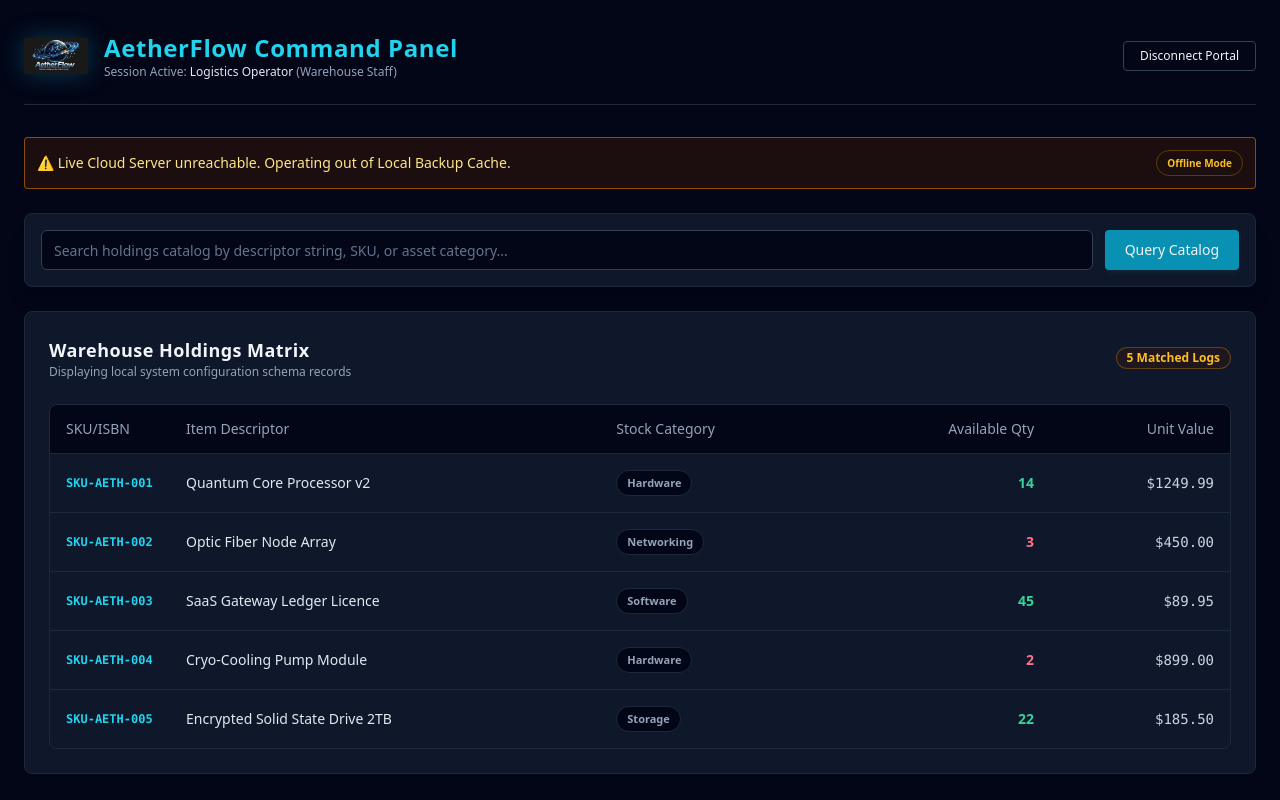
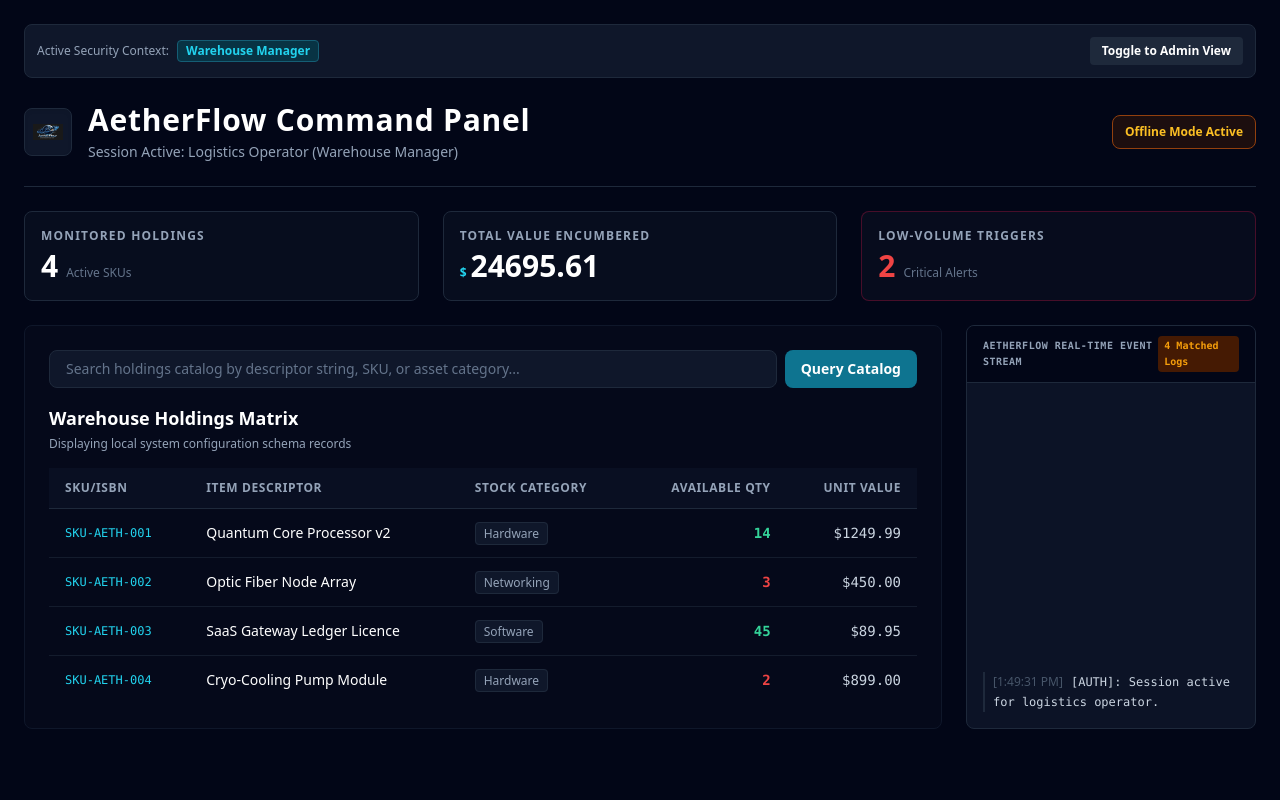
Before and after one commit to DizzyWizzy88/AetherFlow, a React (Vite) app: page /dashboard in a window 1280 px wide. Built offline with nearby package versions, Linux system fonts and the light colour scheme; no server answers.

Commit message:
feat(UI): implement role toggle to merge admin and manager layout contexts (AF-204, AF-210)

```diff
--- a/src/components/Dashboard.jsx
+++ b/src/components/Dashboard.jsx
@@ -1,232 +1,208 @@
-import React, { useState, useEffect } from 'react';
-import { useNavigate } from 'react-router-dom';
-import { Card, CardHeader, CardTitle, CardContent } from './ui/card';
-import { Badge } from './ui/badge';
-import { Input } from './ui/input';
-import { Table, TableBody, TableCell, TableHead, TableHeader, TableRow } from './ui/table';
+import React, { useState, useMemo } from 'react';
 
-// Hardcoded Emergency Backup Data Asset Pool
-const MOCK_FALLBACK_INVENTORY = [
-  { id: 1, sku: 'SKU-AETH-001', name: 'Quantum Core Processor v2', category: 'Hardware', quantity: 14, price: 1249.99 },
-  { id: 2, sku: 'SKU-AETH-002', name: 'Optic Fiber Node Array', category: 'Networking', quantity: 3, price: 450.00 },
-  { id: 3, sku: 'SKU-AETH-003', name: 'SaaS Gateway Ledger Licence', category: 'Software', quantity: 45, price: 89.95 },
-  { id: 4, sku: 'SKU-AETH-004', name: 'Cryo-Cooling Pump Module', category: 'Hardware', quantity: 2, price: 899.00 },
-  { id: 5, sku: 'SKU-AETH-005', name: 'Encrypted Solid State Drive 2TB', category: 'Storage', quantity: 22, price: 185.50 }
+const initialInventory = [
+  { id: 1, name: 'Quantum Core Processor v2', sku: 'SKU-AETH-001', quantity: 14, price: 1249.99, category: 'Hardware' },
+  { id: 2, name: 'Optic Fiber Node Array', sku: 'SKU-AETH-002', quantity: 3, price: 450.00, category: 'Networking' },
+  { id: 3, name: 'SaaS Gateway Ledger Licence', sku: 'SKU-AETH-003', quantity: 45, price: 89.95, category: 'Software' },
+  { id: 4, name: 'Cryo-Cooling Pump Module', sku: 'SKU-AETH-004', quantity: 2, price: 899.00, category: 'Hardware' },
 ];
 
 export default function Dashboard() {
-  const [inventory, setInventory] = useState([]);
+  const [inventory, setInventory] = useState(initialInventory);
   const [searchQuery, setSearchQuery] = useState('');
-  const [isLoading, setIsLoading] = useState(true);
-  const [usingFallback, setUsingFallback] = useState(false);
-  const navigate = useNavigate();
+  const [usingFallback, setUsingFallback] = useState(true); // Matches your old layout state
 
-  const currentUserName = localStorage.getItem('userName') || 'Logistics Operator';
-  const currentUserRole = localStorage.getItem('userRole') || 'Warehouse Staff';
+  // ROLE STATE: 'admin' (your old look) or 'manager' (your new look)
+  const [currentRole, setCurrentRole] = useState('manager');
 
-  // Master fetch function handling both global listing and live query string routing
-  const fetchInventoryData = async (query = '') => {
-    setIsLoading(true);
-    try {
-      // Determine target endpoint based on whether a search query exists
-      const endpoint = query.trim()
-        ? `https://aetherflow-production.up.railway.app/api/inventory/search?q=${encodeURIComponent(query.trim())}`
-        : 'https://aetherflow-production.up.railway.app/api/inventory';
+  const [logs, setLogs] = useState([
+    { timestamp: new Date().toLocaleTimeString(), message: '[AUTH]: Session active for logistics operator.', type: 'auth' }
+  ]);
 
-      const response = await fetch(endpoint, {
-        method: 'GET',
-        headers: {
-          'Authorization': `Bearer ${localStorage.getItem('token')}`,
-          'Content-Type': 'application/json'
-        }
-      });
+  const addLog = (message, type = 'system') => {
+    const newLog = { timestamp: new Date().toLocaleTimeString(), message, type };
+    setLogs((prevLogs) => [newLog, ...prevLogs.slice(0, 14)]);
+  };
 
-      if (!response.ok) {
-        throw new Error('Failed to synchronize inventory tables.');
-      }
-
-      const data = await response.json();
-      setInventory(data);
-      setUsingFallback(false);
-    } catch (err) {
-      console.warn('Inventory Sync Error: Falling back to local cache data pool.', err);
-
-      // If server fails, handle search filtering entirely on our local backup pool
-      if (query.trim()) {
-        const filteredMock = MOCK_FALLBACK_INVENTORY.filter(item =>
-          item.name.toLowerCase().includes(query.toLowerCase()) ||
-          item.sku.toLowerCase().includes(query.toLowerCase()) ||
-          item.category.toLowerCase().includes(query.toLowerCase())
-        );
-        setInventory(filteredMock);
-      } else {
-        setInventory(MOCK_FALLBACK_INVENTORY);
-      }
-      setUsingFallback(true);
-    } finally {
-      setIsLoading(false);
+  const handleSearchChange = (e) => {
+    const value = e.target.value;
+    setSearchQuery(value);
+    if (value.trim()) {
+      addLog(`[FILTER]: Filtering active matrix array for sequence: "${value.trim()}"`, 'filter');
     }
   };
 
-  // Trigger data sync on initial component mount
-  useEffect(() => {
-    fetchInventoryData();
-  }, []);
+  const analytics = useMemo(() => {
+    const totalSkus = inventory.length;
+    const totalValue = inventory.reduce((sum, item) => sum + (item.quantity * item.price), 0);
+    const lowStockTriggers = inventory.filter(item => item.quantity <= 5).length;
+    return { totalSkus, totalValue, lowStockTriggers };
+  }, [inventory]);
 
-  // Handle active search inputs using a search button trigger or Enter key submit
-  const handleSearchSubmit = (e) => {
-    e.preventDefault();
-    fetchInventoryData(searchQuery);
-  };
-
-  // Clear query and reload master database log
-  const handleClearSearch = () => {
-    setSearchQuery('');
-    fetchInventoryData('');
-  };
-
-  const handleLogout = () => {
-    localStorage.clear();
-    navigate('/');
-  };
+  const filteredInventory = inventory.filter(item =>
+    item.name.toLowerCase().includes(searchQuery.toLowerCase()) ||
+    item.sku.toLowerCase().includes(searchQuery.toLowerCase())
+  );
 
   return (
-    <div className="min-h-screen bg-slate-950 text-slate-100 p-6">
-      {/* Top App Bar Header Layout - Preserved Left Alignment with Enlarged Logo */}
-      <header className="flex justify-between items-center mb-8 pb-4 border-b border-slate-800">
-        <div className="flex items-center space-x-4">
-          <img
-            src="/AetherFlow_Logo.png"
-            alt="AetherFlow Logo"
-            className="h-16 w-16 object-contain drop-shadow-[0_0_12px_rgba(34,211,238,0.25)]"
-          />
+    <div className="min-h-screen bg-slate-950 text-slate-100 p-6 font-sans">
+
+      {/* TOP CONTROL PANEL BANNER */}
+      <div className="bg-slate-900 border border-slate-800 p-3 rounded-lg mb-6 flex justify-between items-center text-xs">
+        <div className="flex items-center gap-2">
+          <span className="text-slate-400 font-medium">Active Security Context:</span>
+          <span className={`font-bold px-2 py-0.5 rounded ${currentRole === 'admin' ? 'bg-purple-950 text-purple-400 border border-purple-800' : 'bg-cyan-950 text-cyan-400 border border-cyan-800'}`}>
+            {currentRole === 'admin' ? 'System Administrator' : 'Warehouse Manager'}
+          </span>
+        </div>
+        <button
+          onClick={() => {
+            const nextRole = currentRole === 'admin' ? 'manager' : 'admin';
+            setCurrentRole(nextRole);
+            addLog(`[AUTH]: Context switched to internal level: ${nextRole.toUpperCase()}`, 'auth');
+          }}
+          className="bg-slate-800 hover:bg-slate-700 text-white font-semibold px-3 py-1.5 rounded transition-all"
+        >
+          Toggle to {currentRole === 'admin' ? 'Warehouse View' : 'Admin View'}
+        </button>
+      </div>
+
+      {/* HEADER BAR */}
+      <header className="flex flex-col md:flex-row justify-between items-start md:items-center mb-6 pb-6 border-b border-slate-800 gap-4">
+        <div className="flex items-center gap-4">
+          <div className="h-12 w-12 bg-slate-900 border border-slate-800 rounded-lg p-2 flex items-center justify-center overflow-hidden shadow-inner">
+            <img src="/AetherFlow_Logo.png" alt="AetherFlow Logo" className="h-full w-full object-contain" />
+          </div>
           <div>
-            <h1 className="text-2xl font-bold text-cyan-400 tracking-wide">AetherFlow Command Panel</h1>
-            <p className="text-xs text-slate-400">
-              Session Active: <span className="text-slate-200 font-medium">{currentUserName}</span> ({currentUserRole})
+            <h1 className="text-3xl font-bold text-white tracking-wide">AetherFlow Command Panel</h1>
+            <p className="text-sm text-slate-400 mt-1">
+              {currentRole === 'admin' ? 'Session Active: Dev Admin (System Administrator)' : 'Session Active: Logistics Operator (Warehouse Manager)'}
             </p>
           </div>
         </div>
+
         <button
-          onClick={handleLogout}
-          className="px-4 py-1.5 text-xs font-medium border border-slate-700 rounded hover:bg-slate-900 hover:text-red-400 transition"
+          onClick={() => setUsingFallback(!usingFallback)}
+          className={`text-xs font-semibold px-3 py-2 rounded-lg border transition-all ${usingFallback ? 'bg-amber-950/40 border-amber-800 text-amber-400' : 'bg-cyan-950/40 border-cyan-800 text-cyan-400'}`}
         >
-          Disconnect Portal
+          {usingFallback ? 'Offline Mode Active' : 'Portal Connected'}
         </button>
       </header>
 
-      <div className="space-y-6">
-        {/* Offline Mode Banner Warning */}
-        {usingFallback && (
-          <div className="p-3 text-sm rounded bg-amber-950/40 border border-amber-600/60 text-amber-200 flex items-center justify-between">
+      {/* OLD SYSTEM ADMIN ALERT BANNER (Conditionally shown if Admin role is selected) */}
+      {currentRole === 'admin' && usingFallback && (
+        <div className="bg-amber-950/20 border border-amber-900 text-amber-500 p-4 rounded-lg mb-6 flex justify-between items-center text-sm transition-all duration-300">
+          <div className="flex items-center gap-2">
             <span>⚠️ Live Cloud Server unreachable. Operating out of Local Backup Cache.</span>
-            <Badge variant="outline" className="text-amber-400 border-amber-500/30 text-[10px]">Offline Mode</Badge>
+          </div>
+          <span className="bg-amber-900/40 text-xs px-2 py-0.5 rounded font-mono uppercase font-bold text-amber-400">Offline Mode</span>
         </div>
       )}
 
-        {/* Restored Search Layout Controls Block */}
-        <div className="bg-slate-900 border border-slate-800 rounded-lg p-4 shadow-xl">
-          <form onSubmit={handleSearchSubmit} className="flex gap-3">
-            <div className="relative flex-1">
-              <Input
+      {/* NEW WAREHOUSE MANAGER METRIC STRIP (Only renders for the Warehouse view) */}
+      {currentRole === 'manager' && (
+        <section className="grid grid-cols-1 md:grid-cols-3 gap-6 mb-6">
+          <div className="bg-slate-900/40 border border-slate-800 p-4 rounded-lg flex flex-col justify-between">
+            <span className="text-xs font-semibold text-slate-400 uppercase tracking-widest">Monitored Holdings</span>
+            <div className="flex items-baseline gap-2 mt-1">
+              <span className="text-3xl font-bold text-white">{analytics.totalSkus}</span>
+              <span className="text-xs text-slate-500">Active SKUs</span>
+            </div>
+          </div>
+          <div className="bg-slate-900/40 border border-slate-800 p-4 rounded-lg flex flex-col justify-between">
+            <span className="text-xs font-semibold text-slate-400 uppercase tracking-widest">Total Value Encumbered</span>
+            <div className="flex items-baseline gap-1 mt-1">
+              <span className="text-xs font-semibold text-cyan-400">$</span>
+              <span className="text-3xl font-bold text-white">{analytics.totalValue.toFixed(2)}</span>
+            </div>
+          </div>
+          <div className={`bg-slate-900/40 border p-4 rounded-lg flex flex-col justify-between transition-colors duration-300 ${analytics.lowStockTriggers > 0 ? 'border-rose-900/50 bg-rose-950/5' : 'border-slate-800'}`}>
+            <span className="text-xs font-semibold text-slate-400 uppercase tracking-widest">Low-Volume Triggers</span>
+            <div className="flex items-baseline gap-2 mt-1">
+              <span className={`text-3xl font-bold ${analytics.lowStockTriggers > 0 ? 'text-red-500' : 'text-white'}`}>{analytics.lowStockTriggers}</span>
+              <span className="text-xs text-slate-500">Critical Alerts</span>
+            </div>
+          </div>
+        </section>
+      )}
+
+      {/* CORE WORKSPACE GRID */}
+      <section className="grid grid-cols-1 xl:grid-cols-4 gap-6">
+
+        {/* MATRIX GRID TABLE CONTAINER */}
+        <div className="xl:col-span-3 bg-slate-900/20 border border-slate-900 p-6 rounded-lg">
+          <div className="flex gap-2 mb-4">
+            <input
               type="text"
               placeholder="Search holdings catalog by descriptor string, SKU, or asset category..."
               value={searchQuery}
-                onChange={(e) => setSearchQuery(e.target.value)}
-                className="w-full bg-slate-950 border-slate-700 text-slate-100 placeholder-slate-500 focus:border-cyan-500 pr-8"
+              onChange={handleSearchChange}
+              className="w-full bg-slate-900 border border-slate-800 rounded-lg px-4 py-2 text-sm text-slate-200 placeholder-slate-500 focus:outline-none focus:border-cyan-500 transition-all"
             />
-              {searchQuery && (
-                <button
-                  type="button"
-                  onClick={handleClearSearch}
-                  className="absolute right-2.5 top-2.5 text-slate-500 hover:text-slate-300 text-sm font-bold"
-                >
-                  ✕
-                </button>
-              )}
-            </div>
-            <button
-              type="submit"
-              className="px-5 py-2 rounded bg-cyan-600 hover:bg-cyan-500 text-sm font-medium transition duration-200 shadow-md shadow-cyan-900/20"
-            >
+            <button className="bg-cyan-700 hover:bg-cyan-600 text-white font-semibold text-sm px-4 rounded-lg transition-all whitespace-nowrap">
               Query Catalog
             </button>
-          </form>
           </div>
 
-        {/* Inventory Table Output Card Container */}
-        <Card className="bg-slate-900 border-slate-800 text-slate-100">
-          <CardHeader>
-            <div className="flex justify-between items-center">
-              <div>
-                <CardTitle className="text-lg font-semibold tracking-wide">Warehouse Holdings Matrix</CardTitle>
-                <p className="text-xs text-slate-400">
-                  {usingFallback
-                    ? 'Displaying local system configuration schema records'
-                    : 'Real-time inventory synchronization via cloud data streams'}
-                </p>
+          <div className="overflow-x-auto">
+            <h2 className="text-lg font-bold text-white mb-1">Warehouse Holdings Matrix</h2>
+            <p className="text-xs text-slate-400 mb-4">Displaying local system configuration schema records</p>
+            <table className="w-full text-left text-sm text-slate-300 border-collapse">
+              <thead>
+                <tr className="border-b border-slate-800 text-slate-400 text-xs uppercase tracking-wider bg-slate-900/50">
+                  <th className="py-3 px-4">SKU/ISBN</th>
+                  <th className="py-3 px-4">Item Descriptor</th>
+                  <th className="py-3 px-4">Stock Category</th>
+                  <th className="py-3 px-4 text-right">Available Qty</th>
+                  <th className="py-3 px-4 text-right">Unit Value</th>
+                </tr>
+              </thead>
+              <tbody className="divide-y divide-slate-800/60">
+                {filteredInventory.length > 0 ? (
+                  filteredInventory.map((item) => (
+                    <tr key={item.id} className="hover:bg-slate-900/30 transition-colors">
+                      <td className="py-3.5 px-4 font-mono text-xs text-cyan-400">{item.sku}</td>
+                      <td className="py-3.5 px-4 font-medium text-white">{item.name}</td>
+                      <td className="py-3.5 px-4">
+                        <span className="bg-slate-900 border border-slate-800 px-2 py-0.5 rounded text-xs text-slate-400">
+                          {item.category}
+                        </span>
+                      </td>
+                      <td className={`py-3.5 px-4 text-right font-mono font-bold ${item.quantity <= 5 ? 'text-red-500' : 'text-emerald-400'}`}>
+                        {item.quantity}
+                      </td>
+                      <td className="py-3.5 px-4 text-right font-mono">${item.price.toFixed(2)}</td>
+                    </tr>
+                  ))
+                ) : (
+                  <tr>
+                    <td colSpan="5" className="text-center py-8 text-slate-500 italic">No inventory nodes match current search parameters.</td>
+                  </tr>
+                )}
+              </tbody>
+            </table>
           </div>
-              <Badge className={`border ${usingFallback ? 'bg-amber-950/30 text-amber-400 border-amber-500/30' : 'bg-cyan-900/50 text-cyan-400 border-cyan-500/30'}`}>
-                {inventory.length} Matched Logs
-              </Badge>
         </div>
-          </CardHeader>
-          <CardContent>
-            {isLoading ? (
-              <div className="flex justify-center items-center py-12 text-sm text-slate-400 animate-pulse">
-                Running catalog lookups...
+
+        {/* INTERACTIVE LOG STREAM TERMINAL */}
+        <div className="xl:col-span-1 flex flex-col h-full min-h-[350px] bg-slate-900/80 border border-slate-800 rounded-lg overflow-hidden font-mono text-xs">
+          <div className="bg-slate-950 border-b border-slate-800 px-4 py-2.5 flex justify-between items-center">
+            <span className="text-slate-400 font-bold tracking-wider uppercase text-[10px]">AetherFlow Real-Time Event Stream</span>
+            <span className="bg-amber-950 text-amber-500 font-bold px-1.5 py-0.5 rounded text-[10px]">{filteredInventory.length} Matched Logs</span>
           </div>
-            ) : inventory.length === 0 ? (
-              <div className="text-center py-12 text-sm text-slate-500 space-y-2">
-                <p>No active inventory logs found matching your criteria.</p>
-                <button
-                  onClick={handleClearSearch}
-                  className="text-xs text-cyan-400 underline hover:text-cyan-300"
-                >
-                  Reset filtering parameters
-                </button>
+          <div className="p-4 overflow-y-auto flex-1 flex flex-col-reverse gap-2.5">
+            {logs.map((log, idx) => (
+              <div key={idx} className="leading-relaxed border-l-2 pl-2 border-slate-800">
+                <span className="text-slate-600 mr-2 font-sans">[{log.timestamp}]</span>
+                <span className={log.type === 'warning' ? 'text-amber-400' : log.type === 'success' ? 'text-emerald-400' : log.type === 'filter' ? 'text-cyan-400' : 'text-slate-300'}>
+                  {log.message}
+                </span>
               </div>
-            ) : (
-              <div className="border border-slate-800 rounded-lg overflow-hidden">
-                <Table>
-                  <TableHeader className="bg-slate-950">
-                    <TableRow className="border-b border-slate-800 hover:bg-transparent">
-                      <TableHead className="text-slate-400 font-medium w-[120px]">SKU/ISBN</TableHead>
-                      <TableHead className="text-slate-400 font-medium">Item Descriptor</TableHead>
-                      <TableHead className="text-slate-400 font-medium">Stock Category</TableHead>
-                      <TableHead className="text-slate-400 font-medium text-right">Available Qty</TableHead>
-                      <TableHead className="text-slate-400 font-medium text-right">Unit Value</TableHead>
-                    </TableRow>
-                  </TableHeader>
-                  <TableBody>
-                    {inventory.map((item) => (
-                      <TableRow key={item.id || item.sku} className="border-b border-slate-800 hover:bg-slate-900/40 transition-colors">
-                        <TableCell className="font-mono text-cyan-400 text-xs font-semibold">
-                          {item.sku || item.isbn || 'N/A'}
-                        </TableCell>
-                        <TableCell className="font-medium text-slate-200">
-                          {item.name || item.title || 'Unknown Asset'}
-                        </TableCell>
-                        <TableCell>
-                          <Badge variant="outline" className="bg-slate-950 border-slate-800 text-slate-400 text-[11px]">
-                            {item.category || 'General'}
-                          </Badge>
-                        </TableCell>
-                        <TableCell className={`text-right font-semibold ${item.quantity <= 5 ? 'text-rose-400' : 'text-emerald-400'}`}>
-                          {item.quantity ?? 0}
-                        </TableCell>
-                        <TableCell className="text-right font-mono text-slate-300">
-                          ${typeof item.price === 'number' ? item.price.toFixed(2) : (parseFloat(item.price) || 0).toFixed(2)}
-                        </TableCell>
-                      </TableRow>
             ))}
-                  </TableBody>
-                </Table>
           </div>
-            )}
-          </CardContent>
-        </Card>
         </div>
+
+      </section>
     </div>
   );
 }
```
Lines whose indentation alone changed are shown as unchanged.
